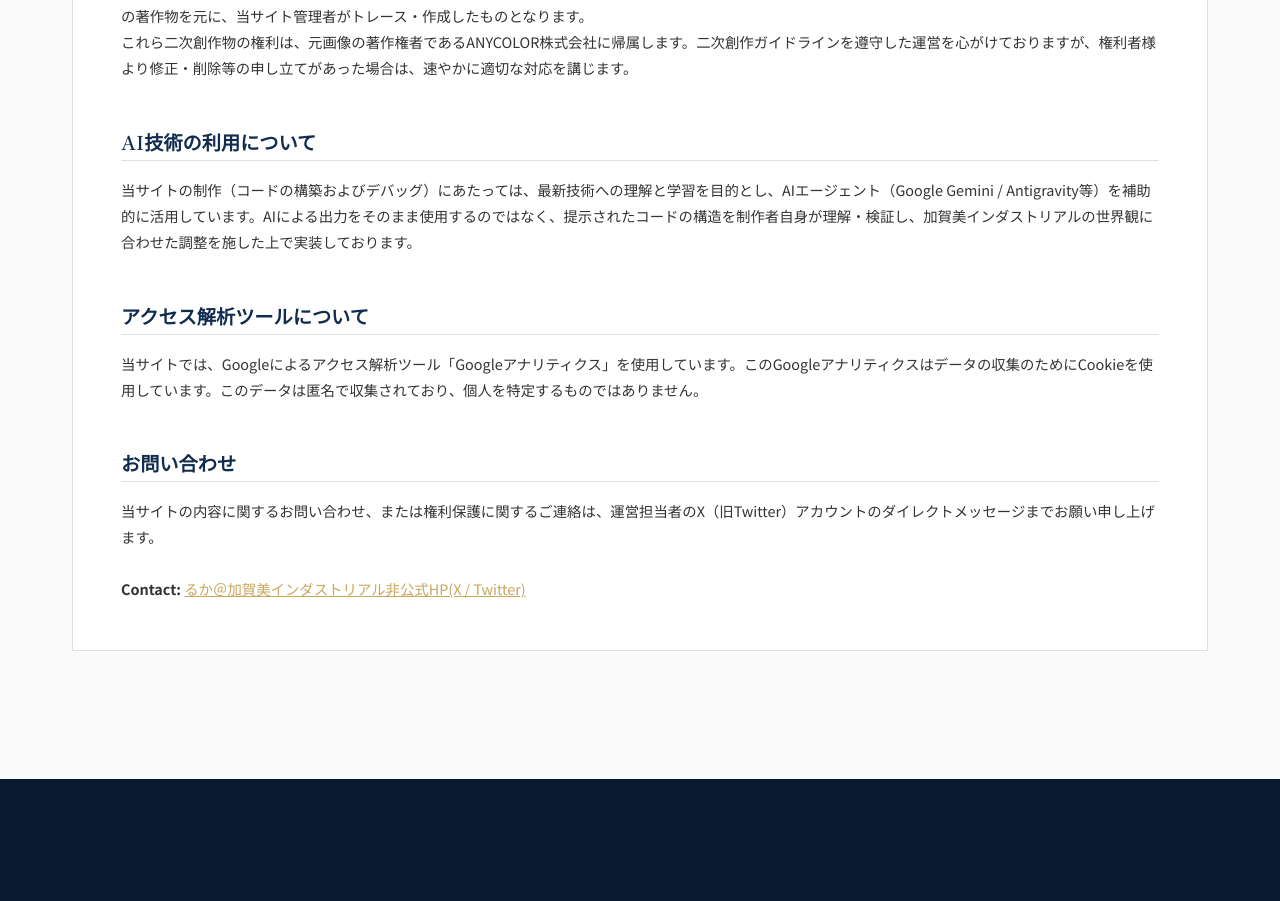
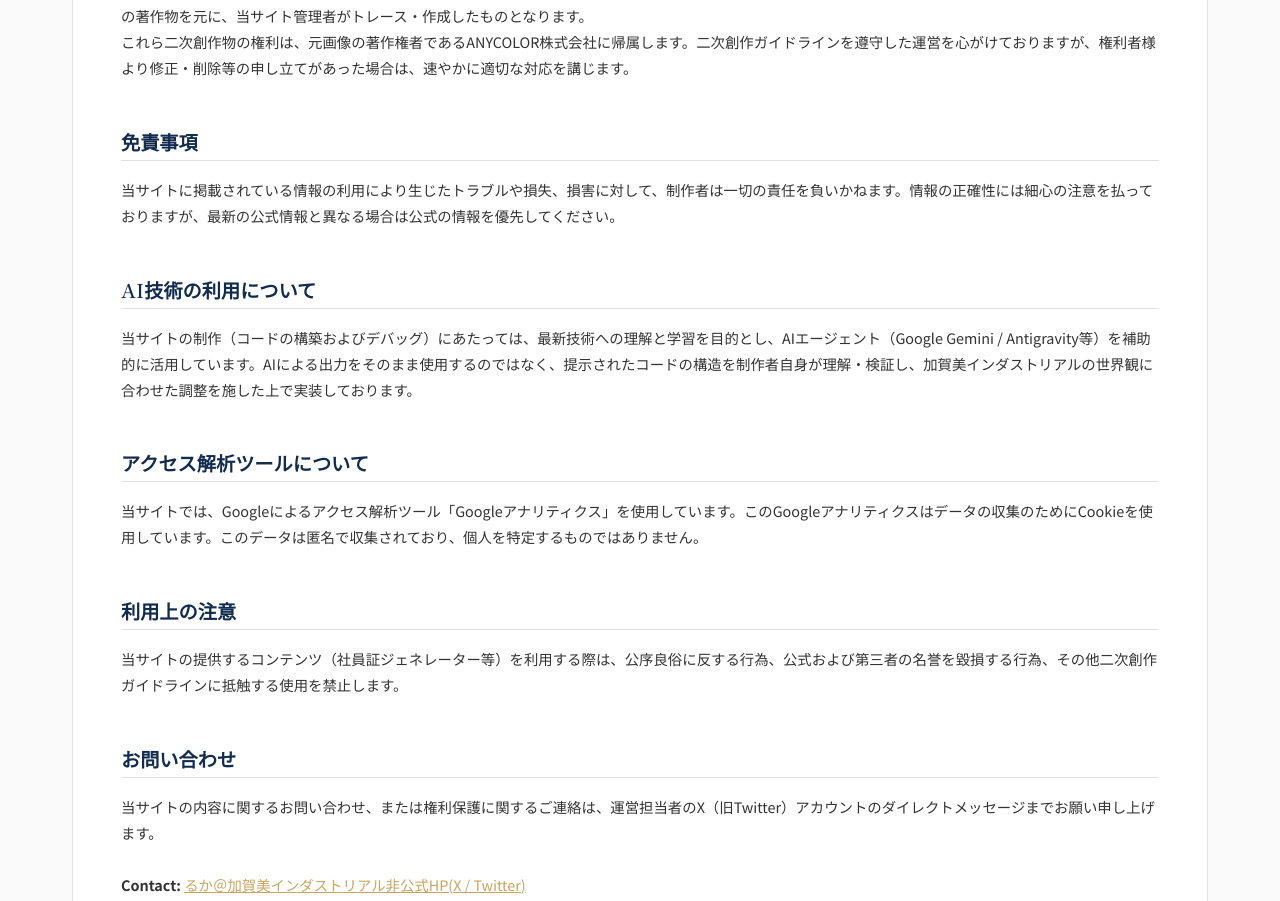
Before and after one commit to luminous-luca-dev/kagami-industrial-unofficial-fansite, a plain HTML site: page manager.html in a window 1280 px wide. Shown: the part 2690-3591 px from the top of the page. Drawn offline with Linux system fonts and the light colour scheme.

Commit message:
Update policy manager.html

```diff
--- a/manager.html
+++ b/manager.html
@@ -165,6 +165,12 @@
 					</p>
 				</div>
 
+				<div style="margin-bottom: var(--space-xl);">
+					<h3 style="font-size: 1.2rem; color: var(--color-primary); border-bottom: 1px solid var(--color-border); padding-bottom: var(--space-xs); margin-bottom: var(--space-md);">免責事項</h3>
+					<p style="font-size: 0.9rem; line-height: 1.8;">
+						当サイトに掲載されている情報の利用により生じたトラブルや損失、損害に対して、制作者は一切の責任を負いかねます。情報の正確性には細心の注意を払っておりますが、最新の公式情報と異なる場合は公式の情報を優先してください。
+				</div>
+
                 <div style="margin-bottom: var(--space-xl);">
 					<h3 style="font-size: 1.2rem; color: var(--color-primary); border-bottom: 1px solid var(--color-border); padding-bottom: var(--space-xs); margin-bottom: var(--space-md);">AI技術の利用について</h3>
 					<p style="font-size: 0.9rem; line-height: 1.8;">
@@ -176,6 +182,13 @@
 					<h3 style="font-size: 1.2rem; color: var(--color-primary); border-bottom: 1px solid var(--color-border); padding-bottom: var(--space-xs); margin-bottom: var(--space-md);">アクセス解析ツールについて</h3>
 					<p style="font-size: 0.9rem; line-height: 1.8;">
 						当サイトでは、Googleによるアクセス解析ツール「Googleアナリティクス」を使用しています。このGoogleアナリティクスはデータの収集のためにCookieを使用しています。このデータは匿名で収集されており、個人を特定するものではありません。
+					</p>
+				</div>
+
+				<div style="margin-bottom: var(--space-xl);">
+					<h3 style="font-size: 1.2rem; color: var(--color-primary); border-bottom: 1px solid var(--color-border); padding-bottom: var(--space-xs); margin-bottom: var(--space-md);">利用上の注意</h3>
+					<p style="font-size: 0.9rem; line-height: 1.8;">
+						当サイトの提供するコンテンツ（社員証ジェネレーター等）を利用する際は、公序良俗に反する行為、公式および第三者の名誉を毀損する行為、その他二次創作ガイドラインに抵触する使用を禁止します。
 					</p>
 				</div>
 
```
